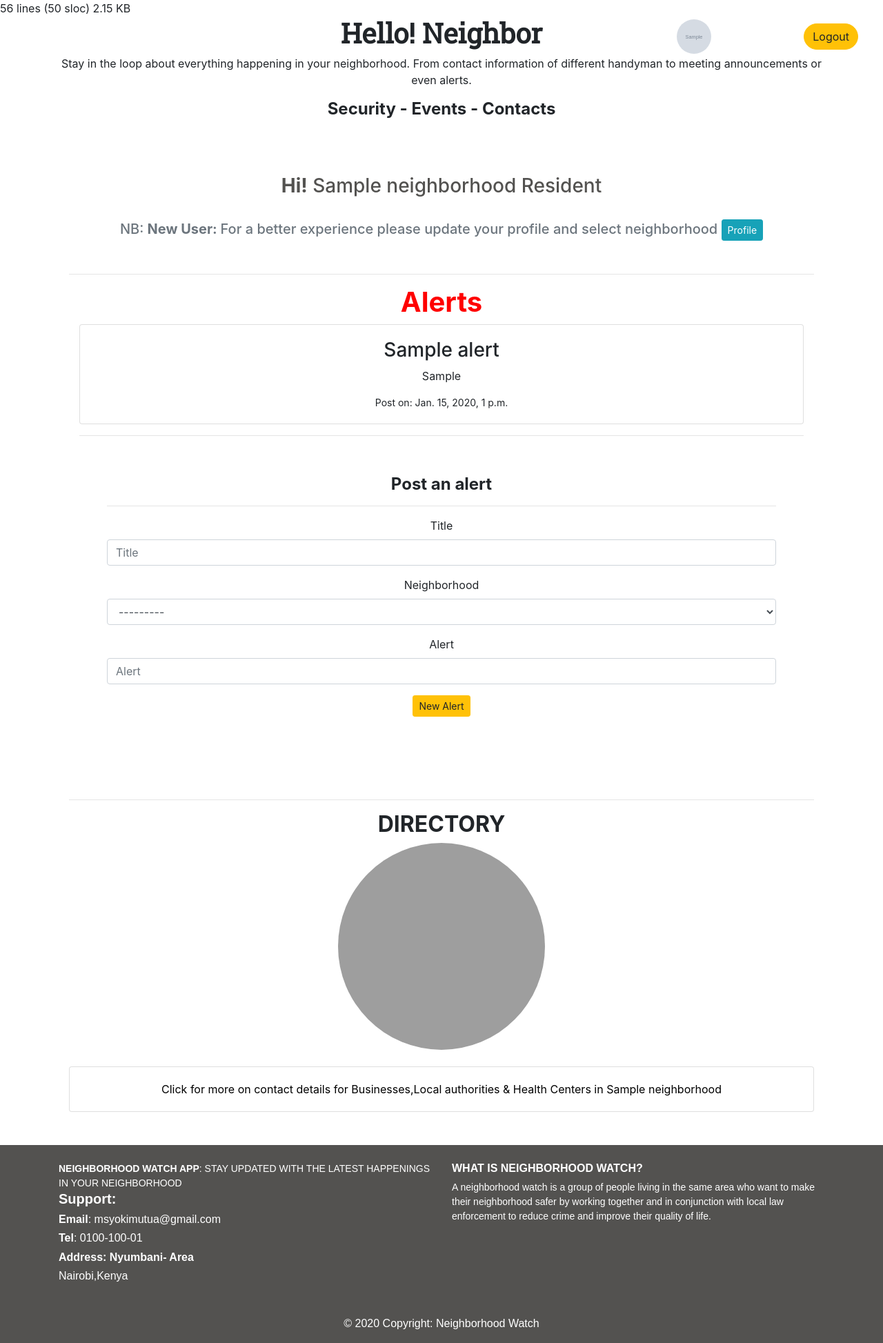
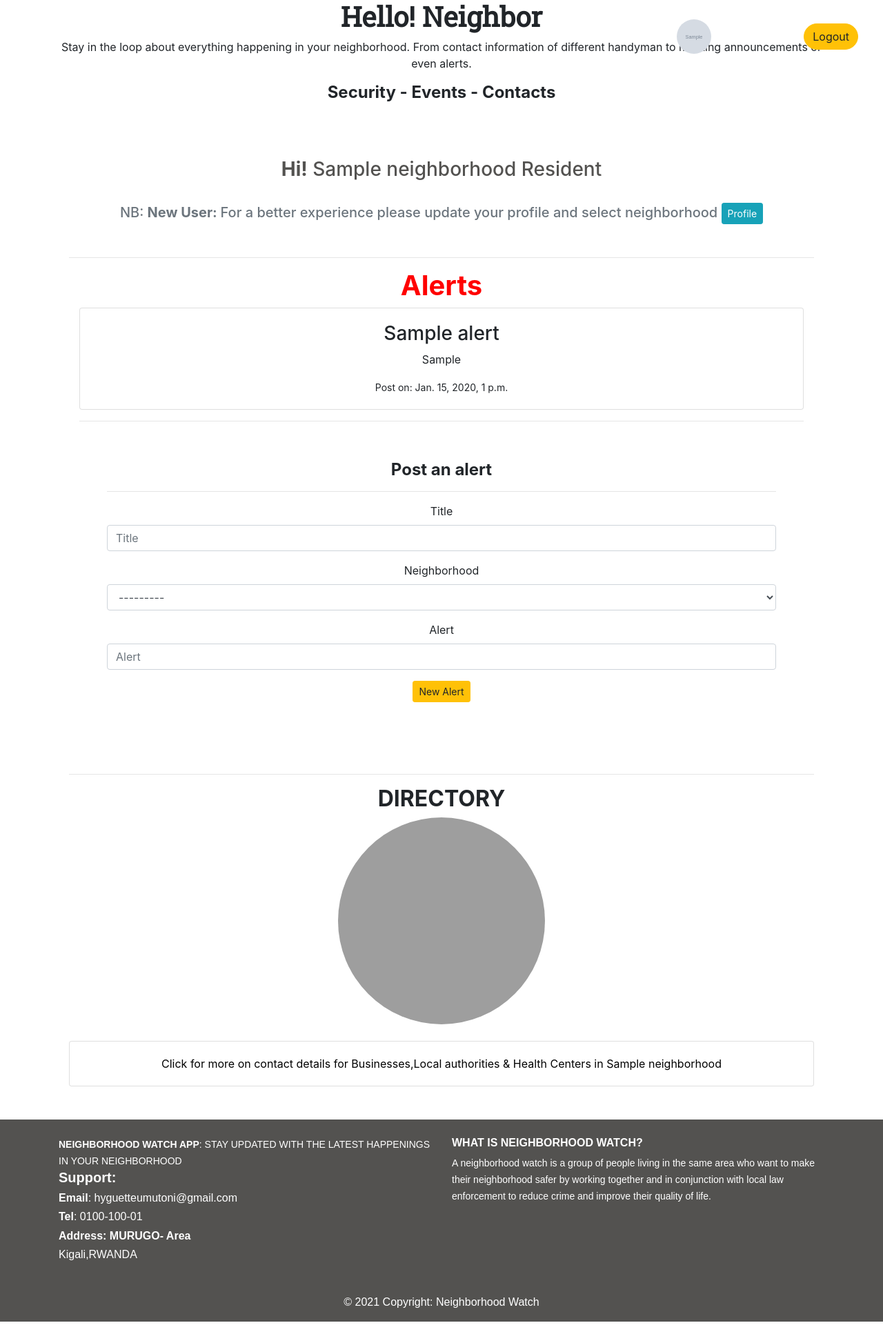
Before and after one commit to huguette135/Neighborhood, a Django app: page / in a window 1280 px wide. Shown: the whole page at 69% size. After the commit the page ends 1916 px from the top, so only its background shows below. Run offline with Django 3.2, Linux system fonts and the light colour scheme; a user stored in the database is signed in; tables that the repository leaves empty hold one stand-in row (values such as "Sample post"); grey boxes marked "Sample" are stand-in pictures; some libraries are stand-ins or nearby versions; grey boxes are pictures that could not be loaded.

Commit message:
updating changes

```diff
--- a/Neighbourhood/settings.py
+++ b/Neighbourhood/settings.py
@@ -110,8 +110,8 @@
     'default': {
         'ENGINE': 'django.db.backends.postgresql',
         'NAME':'watch',
-        'USER':'msyoki',
-        'PASSWORD':'psql20*'
+        'USER':'huguette',
+        'PASSWORD':'135'
     }
 }
 
--- a/watch/admin.py
+++ b/watch/admin.py
@@ -1,4 +1,4 @@
-ffrom django.contrib import admin
+from django.contrib import admin
 from .models import Profile,Neighborhood,Business,Authority,Hospital,Alert
 # Register your models here.
 admin.site.register(Profile)
--- a/watch/templates/footer.html
+++ b/watch/templates/footer.html
@@ -15,11 +15,11 @@
           <!-- Content -->
           <small class="text-uppercase "><strong> Neighborhood watch app</strong>:  stay updated with the latest happenings in your neighborhood </small>
           <h5 class="font-weight-bold"><strong> Support</strong>:</h5>
-          <h6 ><strong>Email</strong>: msyokimutua@gmail.com<h6>
+          <h6 ><strong>Email</strong>: hyguetteumutoni@gmail.com<h6>
           <h6><strong> Tel</strong>: 0100-100-01</h6>
 
-          <h6 class="font-weight-bold"><strong>Address</strong>: Nyumbani- Area</h6>
-          <h6>Nairobi,Kenya</h6><br>
+          <h6 class="font-weight-bold"><strong>Address</strong>: MURUGO- Area</h6>
+          <h6>Kigali,RWANDA</h6><br>
 
         </div>
         <!-- Grid column -->
@@ -44,7 +44,7 @@
     <!-- Footer Text -->
 
     <!-- Copyright -->
-    <div class="footer-copyright text-center py-3">© 2020 Copyright:
+    <div class="footer-copyright text-center py-3">© 2021 Copyright:
       <a href="https://mdbootstrap.com/"> <span style="color: white;">Neighborhood Watch</span></a>
     </div>
     <!-- Copyright -->
--- a/watch/templates/registration/base.html
+++ b/watch/templates/registration/base.html
@@ -7,9 +7,9 @@
     <meta charset="utf-8">
     <meta name="viewport" content="width=device-width, initial-scale=1, shrink-to-fit=no">
     {% if title %}
-    <title>Neighborhood Watch  - {{title}}</title>
+    <title>Neighborhood   - {{title}}</title>
     {% else %}
-      <title>Neighborhood Watch  </title>
+      <title>Neighborhood  </title>
     {% endif %}
 
     {% block styles %}
--- a/watch/templates/watch/home.html
+++ b/watch/templates/watch/home.html
@@ -1,5 +1,4 @@
 
-56 lines (50 sloc)  2.15 KB
 
 {% extends 'base.html' %}
 {% load bootstrap4 %}
--- a/watch/templates/watch/profile/profile.html
+++ b/watch/templates/watch/profile/profile.html
@@ -1,5 +1,4 @@
 
-63 lines (56 sloc)  2.31 KB
 
 {% extends 'registration/base.html' %}
 {% load bootstrap4 %}
```
Also changed, not shown: watch/migrations/0001_initial.py (added).
